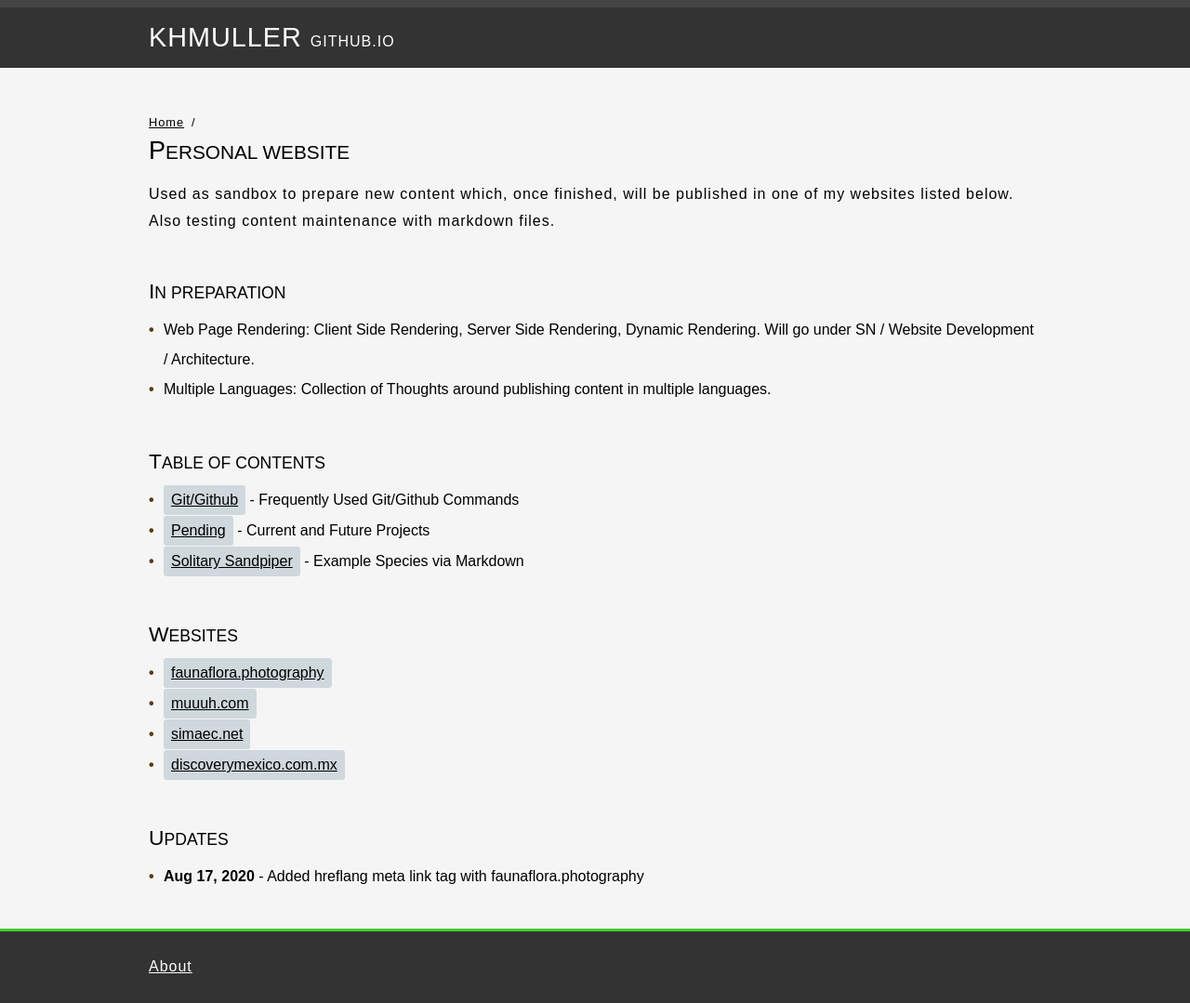
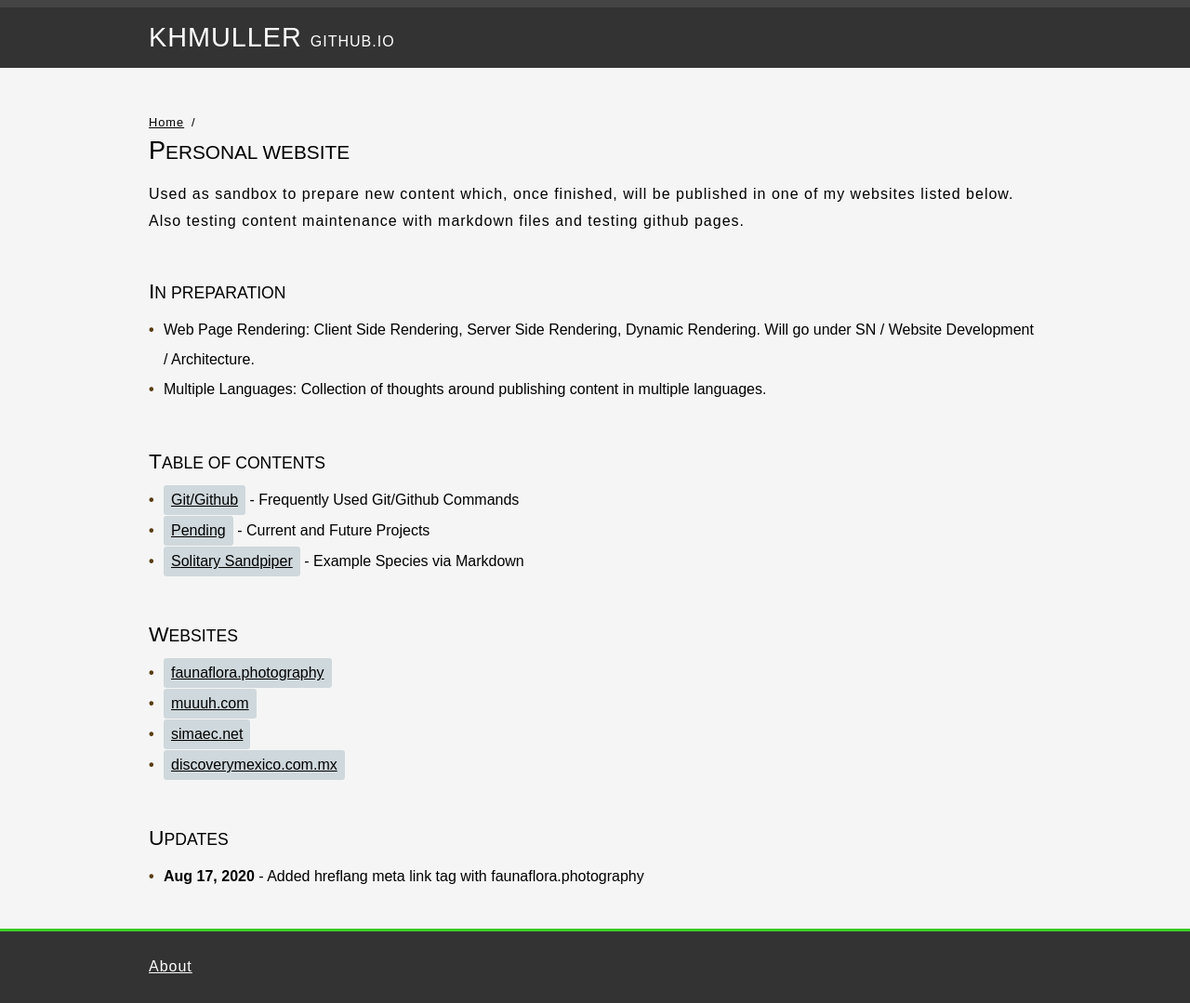
Before and after one commit to KHMuller/khmuller.github.io, a Jekyll site: the page built from index.md, in a window 1280 px wide. Shown: the whole page at 93% size. Built offline with Jekyll 4.4.1, drawn with Linux system fonts in a browser that asks for light colours.

Commit message:
Update index.md

```diff
--- a/index.md
+++ b/index.md
@@ -7,12 +7,12 @@ canonical: https://khmuller.github.io
 
 ## Personal Website
 
-Used as sandbox to prepare new content which, once finished, will be published in one of my websites listed below. Also testing content maintenance with markdown files.
+Used as sandbox to prepare new content which, once finished, will be published in one of my websites listed below. Also testing content maintenance with markdown files and testing github pages.
 
 ### In Preparation
 
 - Web Page Rendering: Client Side Rendering, Server Side Rendering, Dynamic Rendering. Will go under SN / Website Development / Architecture.
-- Multiple Languages: Collection of Thoughts around publishing content in multiple languages.
+- Multiple Languages: Collection of thoughts around publishing content in multiple languages.
 
 ### Table of Contents
 
```
